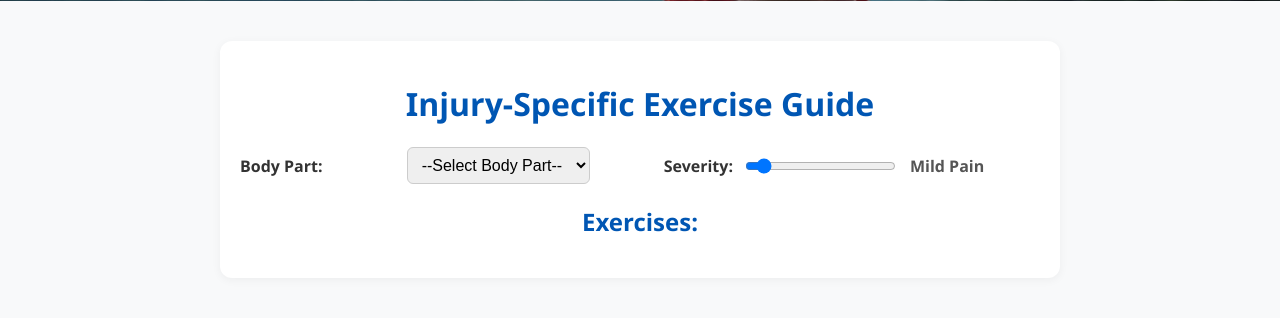
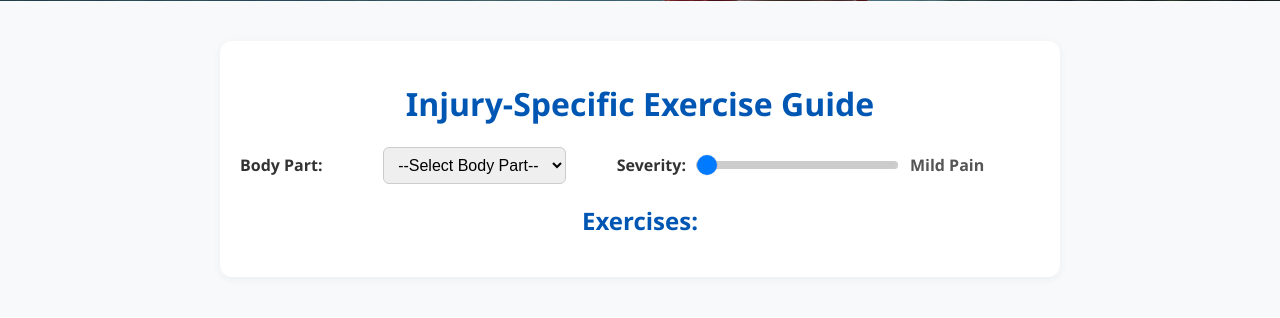
Before and after one commit to TylerRelfBGSU/BGSUHackathon2025, a Flask app: template templates/index.html in a window 1280 px wide. Shown: the part 499-817 px from the top of the page. After the commit the page ends 778 px from the top, so only its background shows below. Run offline with Flask 3, Linux system fonts and the light colour scheme; the template is opened without the code that fills it, so the values that code supplies are empty.

Commit message:
Fix slider

```diff
--- a/static/styles.css
+++ b/static/styles.css
@@ -117,3 +117,50 @@ ul#exercisesList li strong {
     margin-top: 10px;
     font-weight: 300;
 }
+
+input[type="range"] {
+    -webkit-appearance: none;
+    width: 200px;
+    height: 6px;
+    background: #ddd;
+    border-radius: 3px;
+    outline: none;
+    margin: 0;
+    padding: 0;
+}
+
+/* WebKit (Chrome, Safari, Edge) */
+input[type="range"]::-webkit-slider-thumb {
+    -webkit-appearance: none;
+    height: 20px;
+    width: 20px;
+    background: #007bff;
+    border-radius: 50%;
+    cursor: pointer;
+    margin-top: -7px; /* aligns thumb vertically to center */
+    box-shadow: 0 0 2px rgba(0,0,0,0.2);
+}
+
+/* Firefox */
+input[type="range"]::-moz-range-thumb {
+    height: 20px;
+    width: 20px;
+    background: #007bff;
+    border: none;
+    border-radius: 50%;
+    cursor: pointer;
+}
+
+/* Track fill for WebKit */
+input[type="range"]::-webkit-slider-runnable-track {
+    height: 6px;
+    background: #ccc;
+    border-radius: 3px;
+}
+
+/* Track fill for Firefox */
+input[type="range"]::-moz-range-track {
+    height: 6px;
+    background: #ccc;
+    border-radius: 3px;
+}
```
